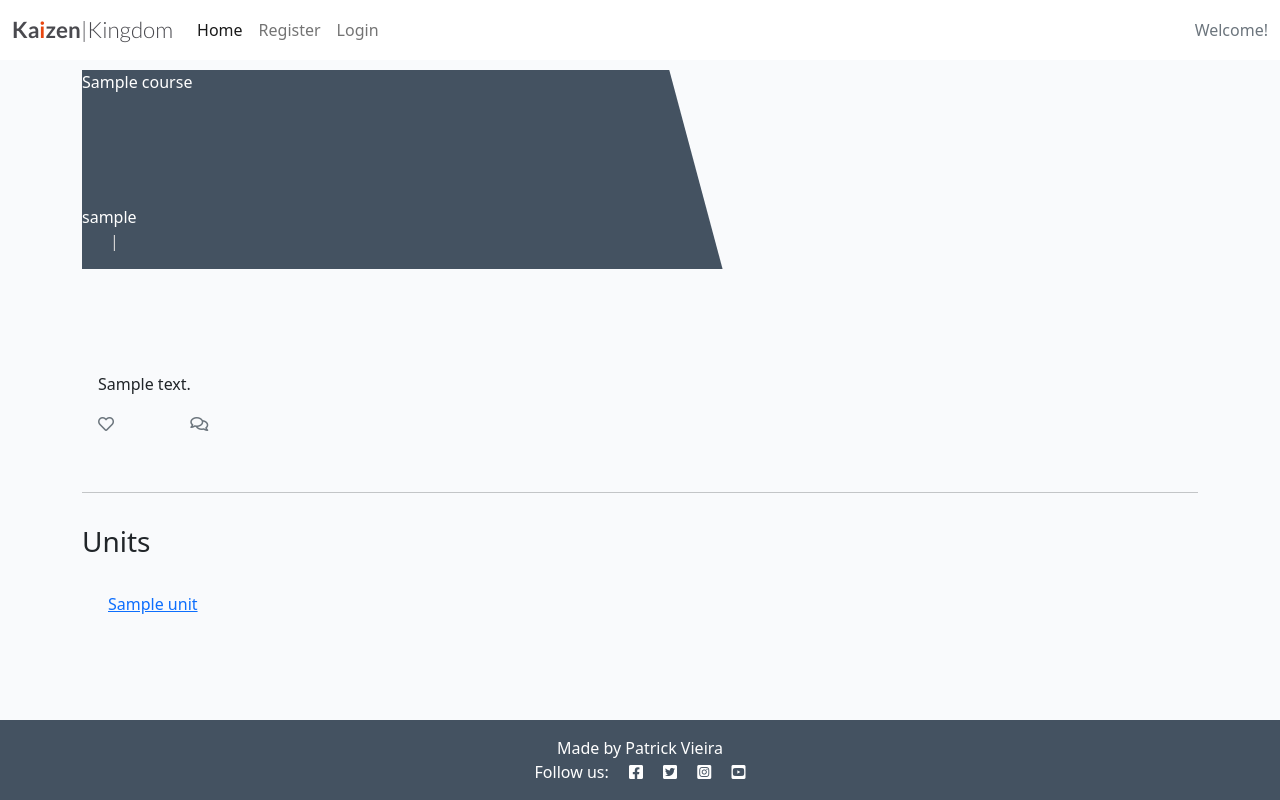
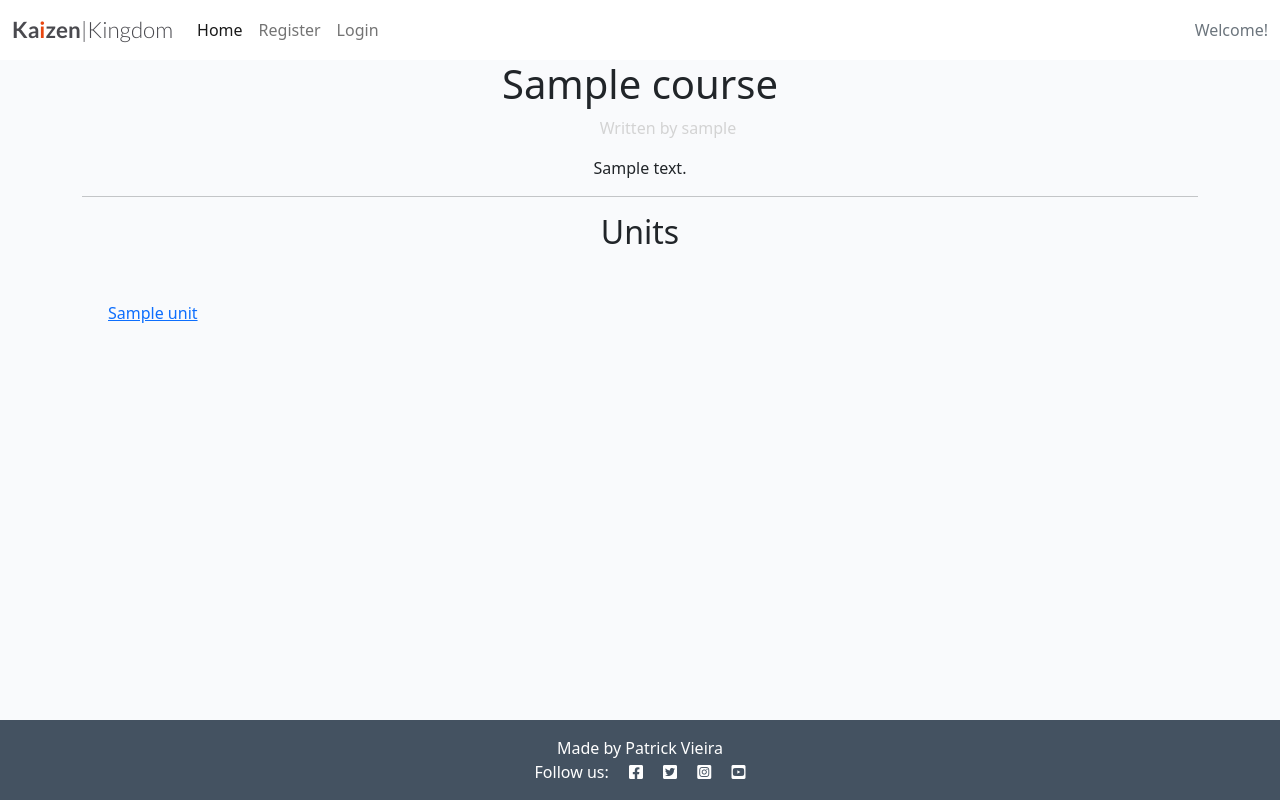
Before and after one commit to PVieira04/kaizenkingdom, a Django app: a page that uses content/templates/unit_list.html in a window 1280 px wide. Run offline with Django 3.2, Linux system fonts and the light colour scheme; tables that the repository leaves empty hold one stand-in row (values such as "Sample post").

Commit message:
Edit course page template

```diff
--- a/content/templates/course_detail.html
+++ b/content/templates/course_detail.html
@@ -1,56 +1,14 @@
 {% extends 'base.html' %} {% block content %}
 
-<div class="masthead">
-    <div class="container">
-        <div class="row g-0">
-            <div class="col-md-6 masthead-text">
-                {{ course.title }}
-                <h1 class="post-title">
-                </h1>
-                {{ course.author }}
-                <p class="post-subtitle"> | </p>
-            </div>
-            <div class="d-none d-md-block col-md-6 masthead-image">
-                <!-- The featured image URL goes in the src attribute -->
-                {% if "placeholder" in post.featured_image.url %}
-                <img src="https://codeinstitute.s3.amazonaws.com/fullstack/blog/default.jpg" width="100%">
-                {% else %}
-                <img src="" width="100%">
-                {% endif %}
-            </div>
-        </div>
-    </div>
+<div class="container">
+    <h1 class="text-center">{{ course.title }}</h1>
+    <p class="post-subtitle text-center">Written by {{ course.author }}</p>
 </div>
 
+
 <div class="container">
-    <div class="row">
-        <div class="col card mb-4  mt-3 left  top">
-            <div class="card-body">
-                {{ course.description | safe }}
-                <!-- Use the | safe filter inside the template tags -->
-                <p class="card-text "></p>
-                <div class="row">
-
-                    <div class="col-1">
-                        <!-- The number of likes goes before the closing strong tag -->
-                        <strong class="text-secondary"><i class="far fa-heart"></i> </strong>
-                    </div>
-                    <div class="col-1">
-                        {% with comments.count as total_comments %}
-                        <strong class="text-secondary"><i class="far fa-comments"></i>
-                            <!-- Our total_comments variable goes before the closing strong tag -->
-                        </strong>
-                        {% endwith %}
-                    </div>
-                </div>
-            </div>
-        </div>
-    </div>
-    <div class="row">
-        <div class="col">
-            <hr>
-        </div>
-    </div>
+    <div class="text-center">{{ course.description | safe }}</div>
+    <hr>
     {% include 'unit_list.html' %}
 </div>
 
--- a/content/templates/unit_list.html
+++ b/content/templates/unit_list.html
@@ -1,20 +1,11 @@
+<h2 class="text-center">Units</h2>
 <div class="row">
     <div class="col-md-8 card mb-4  mt-3 ">
-        <h3>Units</h3>
         <div class="card-body">
             <!-- We want a for loop inside the tags to iterate through each comment in comments -->
             {% for unit in units %}
-            <div class="comments" style="padding: 10px;">
-                <p class="font-weight-bold">
-                    <!-- The commenter's name goes here. Check the model if you're not sure what that is -->
-                    <a href="{% url 'unit_detail' course_slug=course.slug unit_slug=unit.slug %}">{{ unit.title }}</a>
-                    <span class=" text-muted font-weight-normal">
-                        <!-- The comment's created date goes here -->
-
-                    </span>
-                </p>
-                <!-- The body of the comment goes before the | -->
-
+            <div class="comments text" style="padding: 10px;">
+                <a href="{% url 'unit_detail' course_slug=course.slug unit_slug=unit.slug %}">{{ unit.title }}</a>
             </div>
             <!-- Our for loop ends here -->
             {% endfor %}
```
